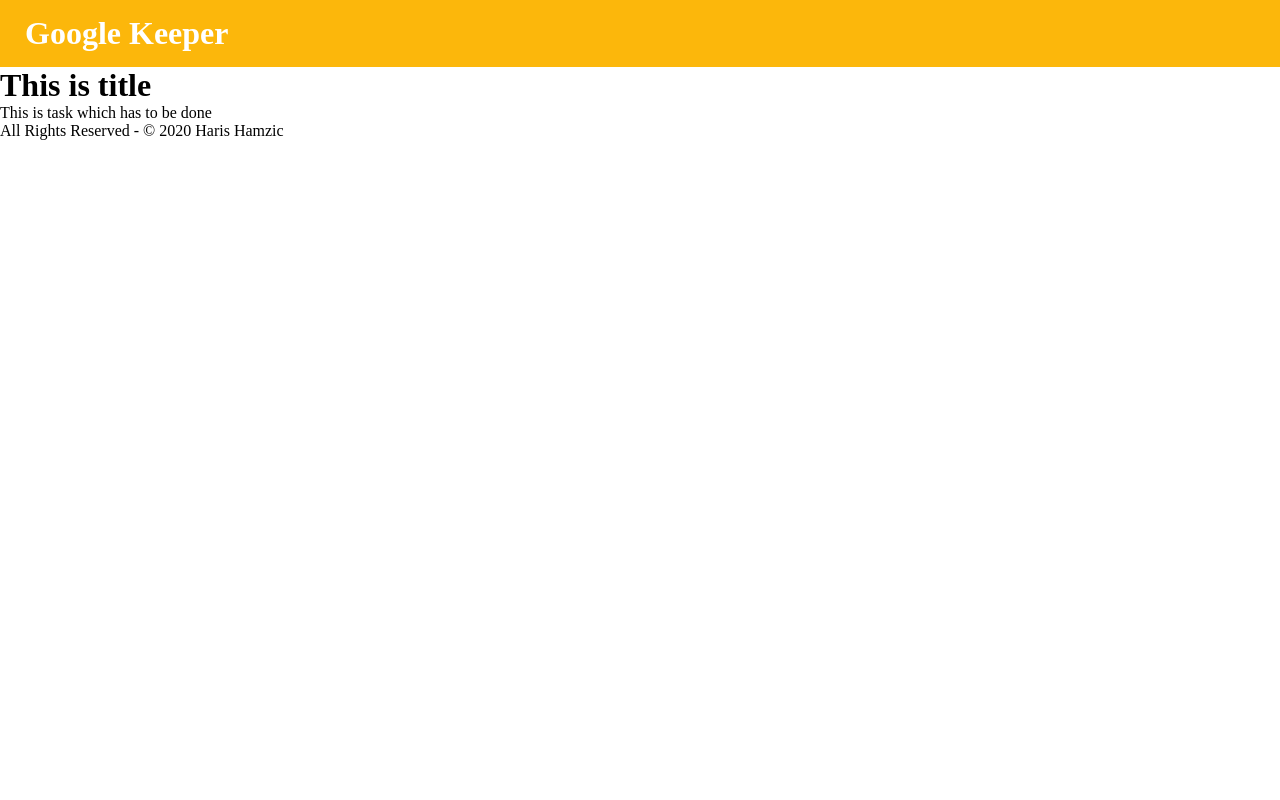
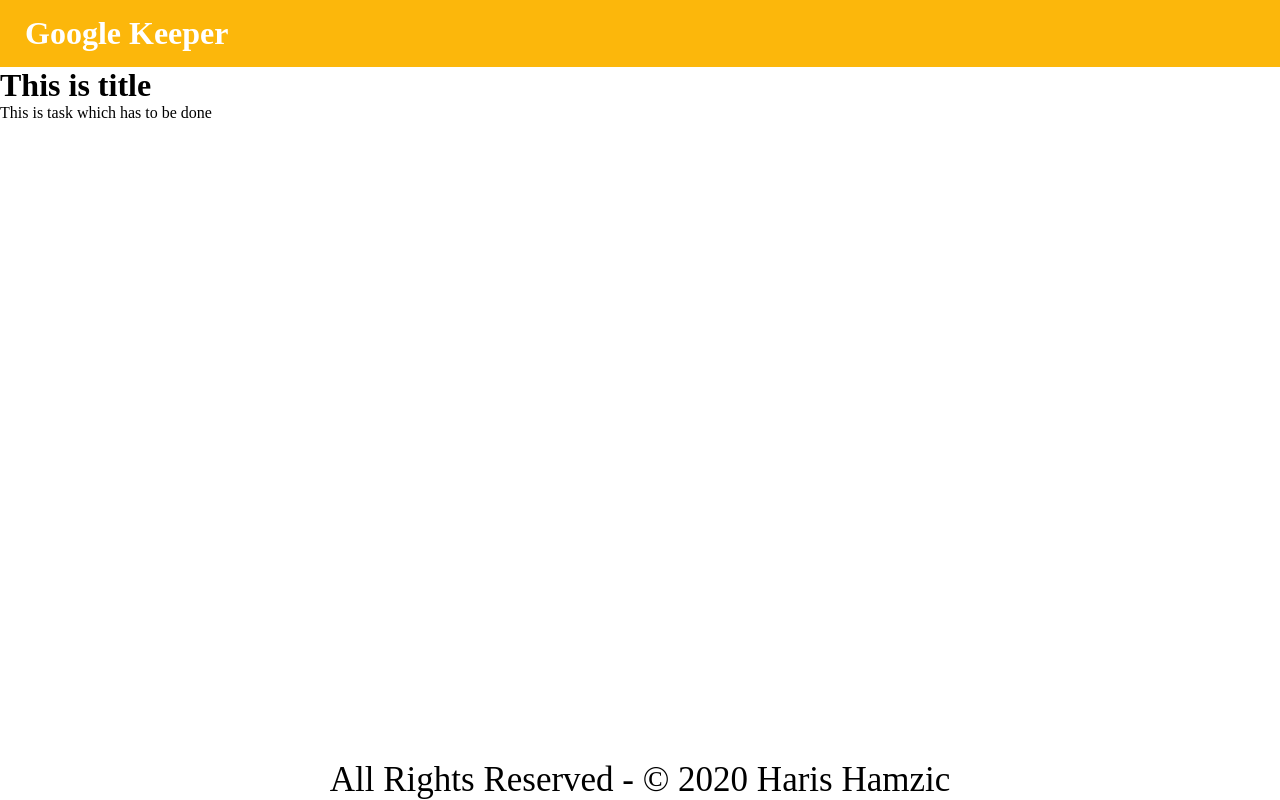
Before and after one commit to hamzic2019/GoogleTasksCloneWithReact, a React (Create React App) app: page / in a window 1280 px wide. Built offline with nearby package versions, Linux system fonts and the light colour scheme.

Commit message:
Footer styling

```diff
--- a/public/styles.css
+++ b/public/styles.css
@@ -9,3 +9,11 @@ header {
   color:white;
   padding:15px 25px;
 }
+
+.footer {
+  text-align: center;
+  font-size:35px;
+  position: absolute;
+  bottom: 0px;
+  width: 100%;
+}
```
